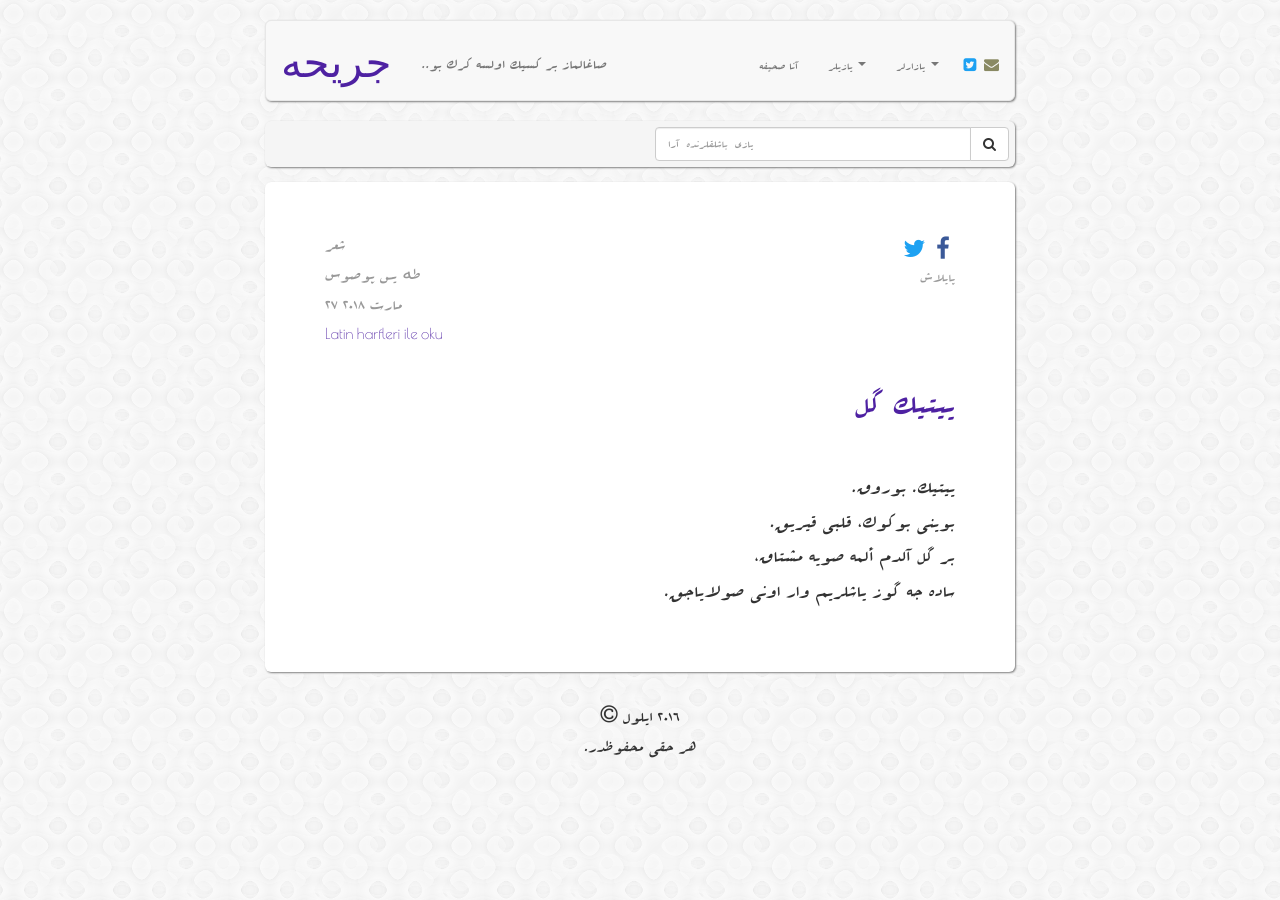
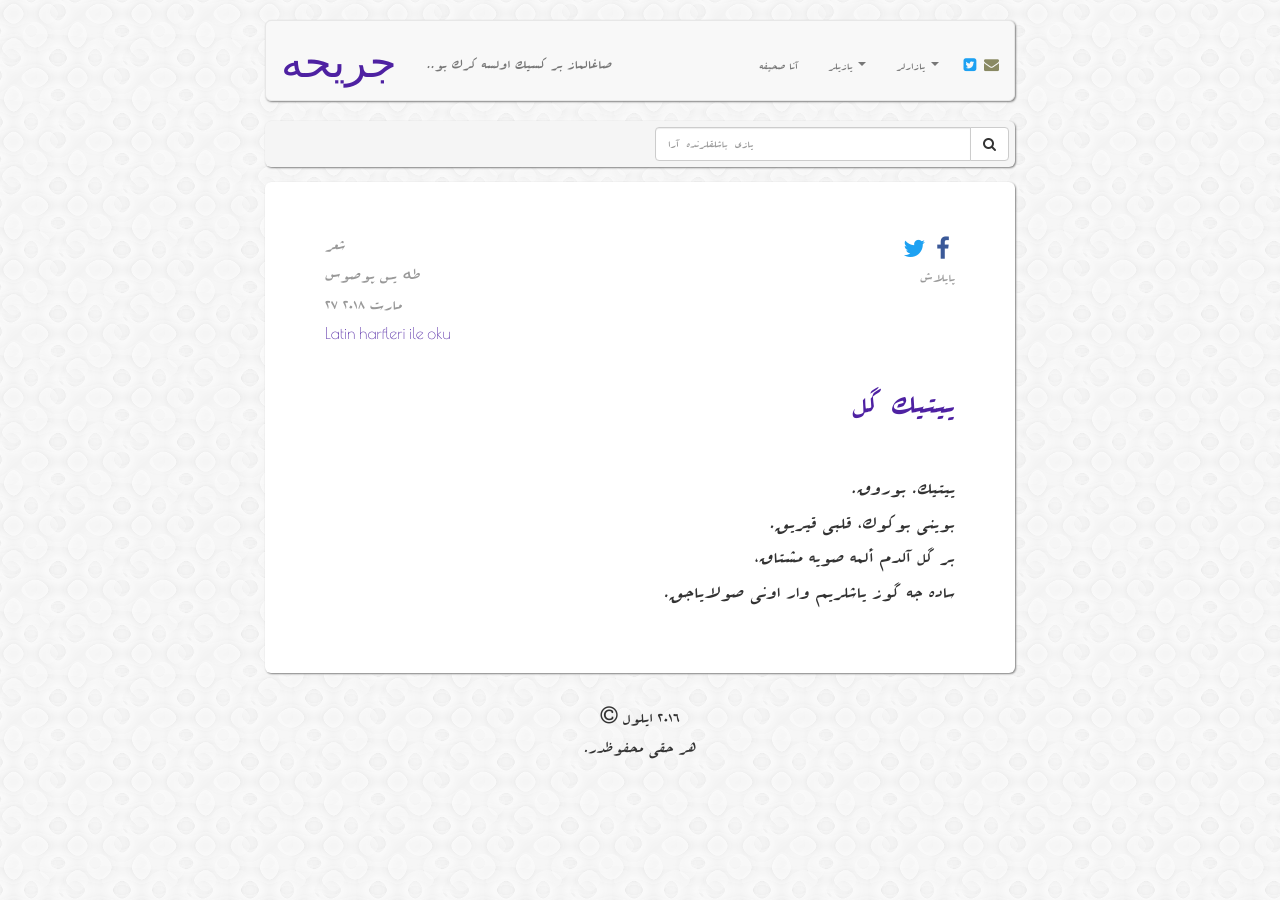
Before and after one commit to muhammedaydogdu/muhammedaydogdu.github.io, a Jekyll site: the page built from _posts/2018-03-27-yitik-gul-os.md, in a window 1280 px wide. Built offline with Jekyll 4.4.1, drawn with Linux system fonts in a browser that asks for light colours; some web fonts are replaced.

Commit message:
Update style.css

```diff
--- a/css/style.css
+++ b/css/style.css
@@ -143,11 +143,11 @@
 }
 
 .container .jumbotron h2.os-text {
-  font-size: 38px;
+  font-size: 39px;
 }
 
 #os-baslik {
-  font-size: 42px;
+  font-size: 44px;
 }
 
 #foot-os {
@@ -155,7 +155,7 @@
 }
 
 #lang-os {
-  font-size: 15px;
+  font-size: 16px;
   font-family: "Poiret One", "Times New Roman", serif;
 }
 
```
